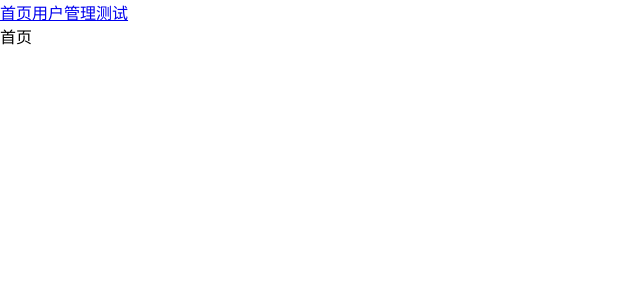
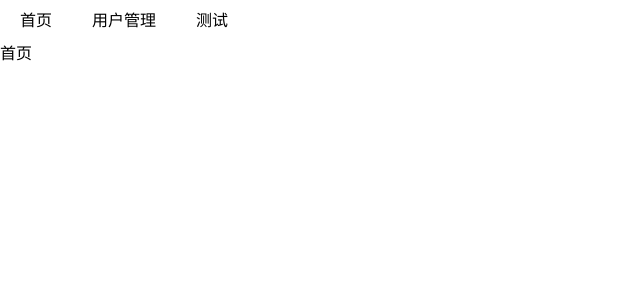
Before and after one commit to wangfpp/studyReact, a React (Create React App) app: page / in a window 1280 px wide. Shown: the top 300 px of the page, without its empty margins (0-640 px from the left). Built offline with nearby package versions, Linux system fonts and the light colour scheme.

Commit message:
navbar 样式调整

```diff
--- /dev/null
+++ b/src/components/nav/navlink.css
@@ -0,0 +1,19 @@
+.navbar{
+    width: 100%;
+    height: 40px;
+    line-height: 40px;
+}
+.navbar a{
+    display: inline-block;
+    height: 100%;
+    color: #000;
+    text-decoration: none;
+    width: auto;
+    padding: 0 10px;
+    margin: 0 10px;
+    background: transparent;
+}
+.navbar a.active, .navbar a:hover{
+    background: #2dabff;
+    color: #fff;
+}
--- a/src/components/nav/navlink.jsx
+++ b/src/components/nav/navlink.jsx
@@ -1,5 +1,6 @@
 import React, { Component } from 'react';
 import { NavLink } from 'react-router-dom';
+import './navlink.css';
 export default class Nav extends Component {
     constructor() {
         super()
@@ -13,9 +14,9 @@ export default class Nav extends Component {
     }
     render() {
         return (
-            <div>
+            <div className="navbar">
                 {this.state.navList.map((item, index) => {
-                   return <NavLink to={item.to}>{item.name}</NavLink>
+                   return <NavLink to={item.to} key={index}>{item.name}</NavLink>
                 })}
             </div>
         )
--- a/src/index.js
+++ b/src/index.js
@@ -2,7 +2,7 @@ import React from 'react';
 import ReactDOM from 'react-dom';
 import { BrowserRouter as Router, Route} from 'react-router-dom';
 import './index.css';
-import App from './App';
+// import App from './App';
 import Home from './pages/home/home'; // 首页
 import UserManage from './pages/usermanage/usermanage'; // 用户管理
 import Test from './pages/test/text';
```
